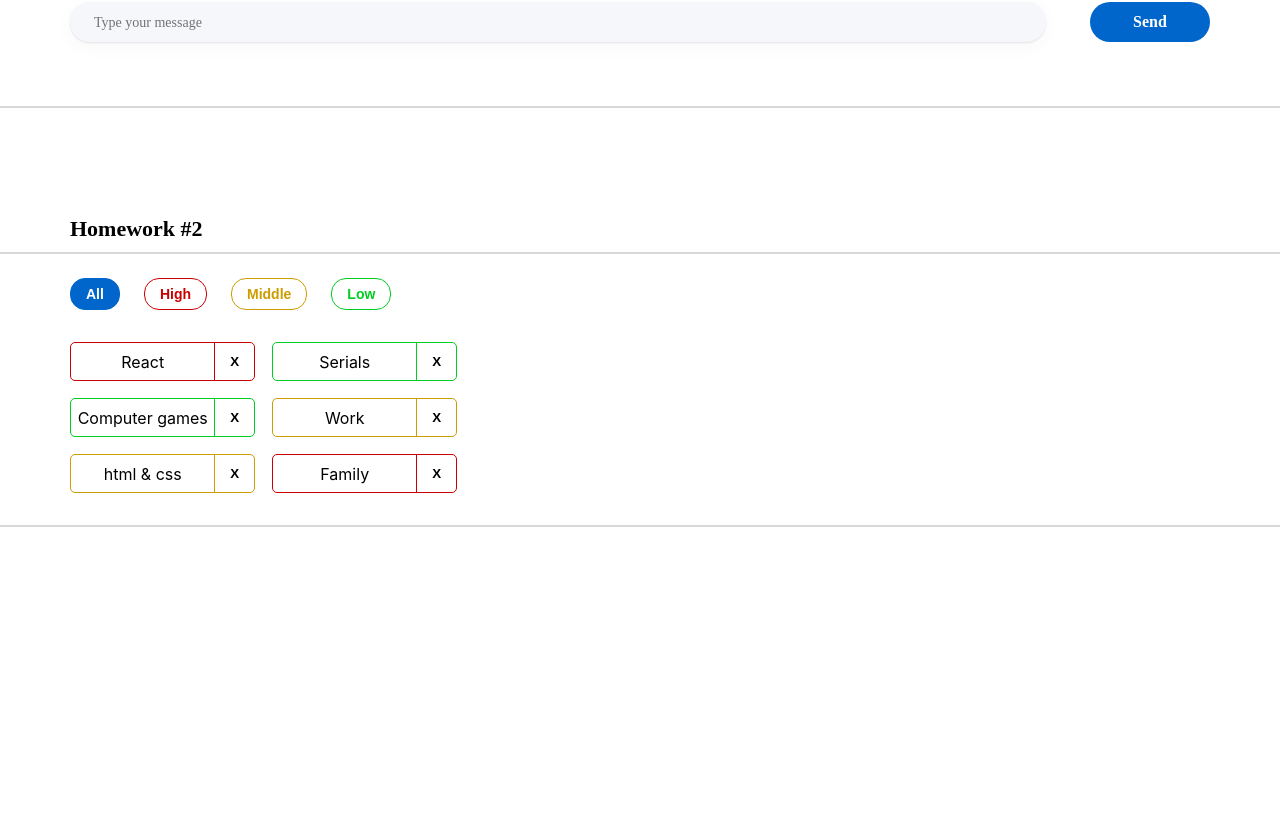
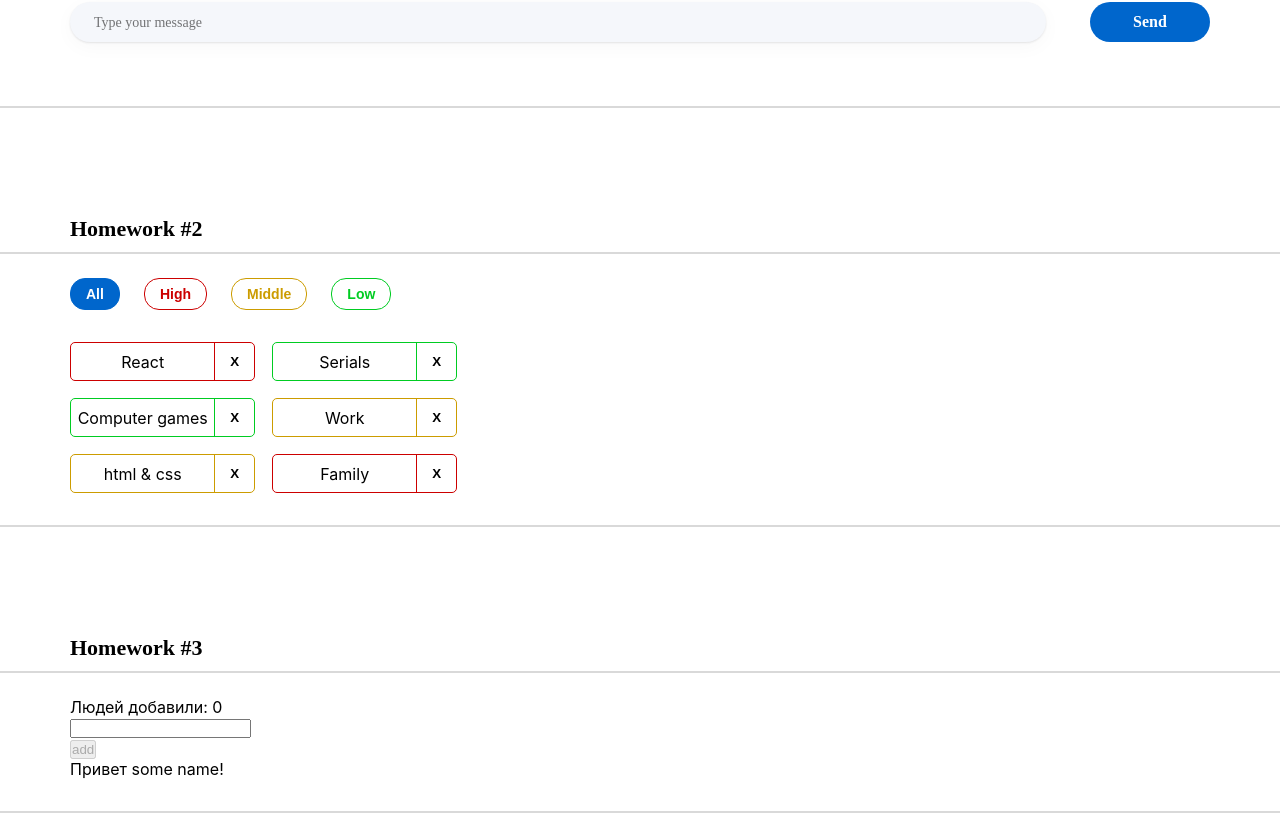
Before and after one commit to Pikadorius/HW-Monday, a React (Create React App) app: page / in a window 1280 px wide. Shown: the part 393-1206 px from the top of the page. Before the commit the page ends 920 px from the top, so only its background shows below. Built offline with nearby package versions, Linux system fonts and the light colour scheme.

Commit message:
added HW3

```diff
--- a/src/s1-main/App.tsx
+++ b/src/s1-main/App.tsx
@@ -2,6 +2,7 @@
 import s from './App.module.css'
 import HW1 from '../s2-homeworks/hw01/HW1'
 import HW2 from '../s2-homeworks/hw02/HW2';
+import HW3 from '../s2-homeworks/hw03/HW3';
 
 function App() {
     return (
@@ -9,7 +10,7 @@
             <HW1/>
             {/*раскомментировать по ходу выполнения*/}
             <HW2/>
-            {/*<HW3/>*/}
+            <HW3/>
             {/*<HW4/>*/}
 
             {/*при выполнении дз 5 и более - закомментировать здесь дз 1-4, так как они есть внутри дз 5*/}
--- a/src/s2-homeworks/hw02/affairs/affair/Affair.tsx
+++ b/src/s2-homeworks/hw02/affairs/affair/Affair.tsx
@@ -49,4 +49,4 @@
     )
 }
 
-export default Affair
+export default Affair;
```
